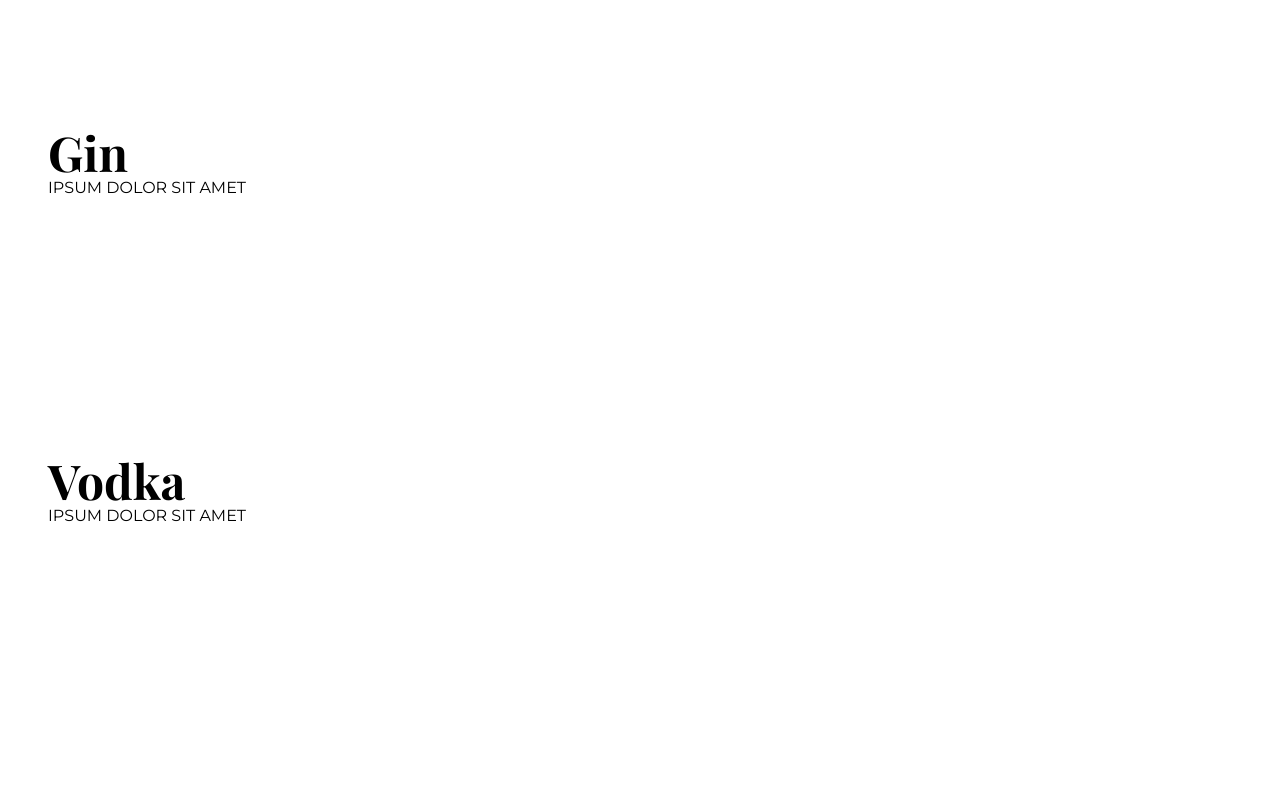
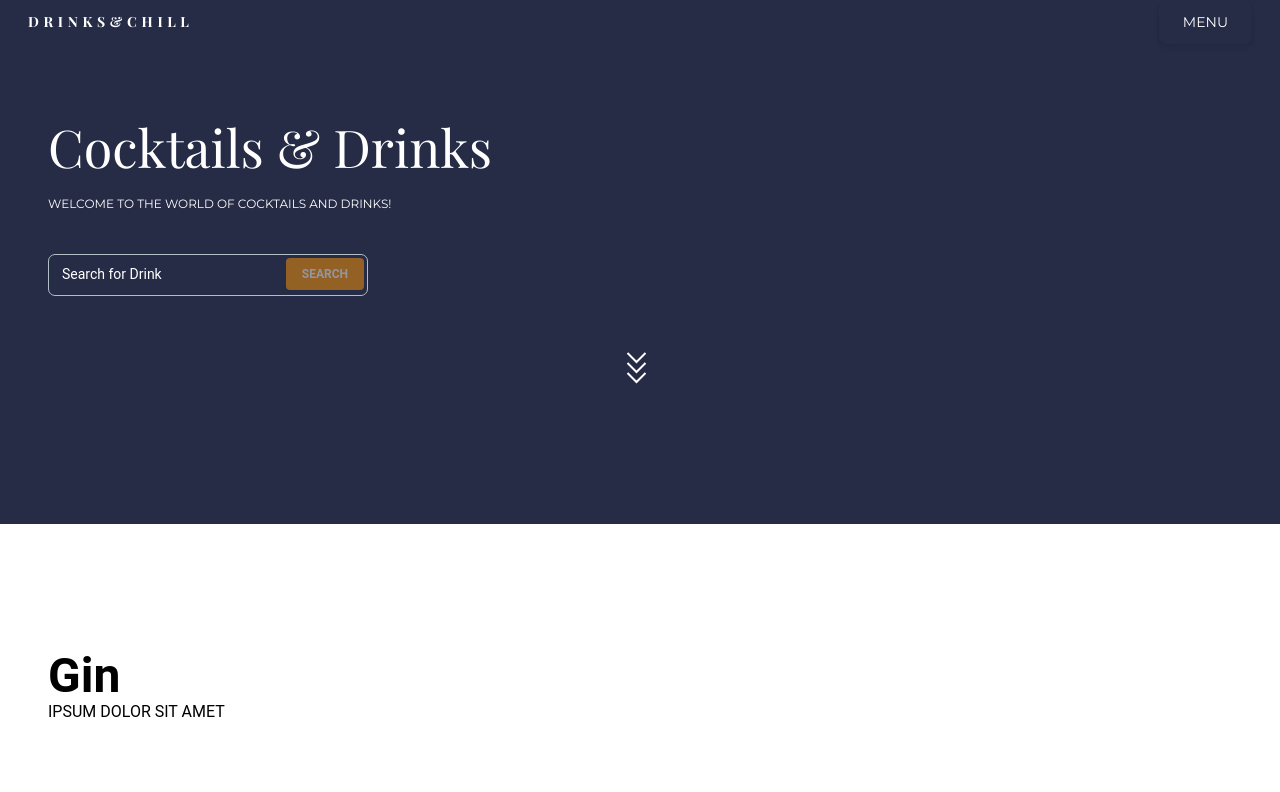
Before and after one commit to mschild91/Barkeeper, a React (Vite) app: page / in a window 1280 px wide. Shown: the top 792 px of the page. Built offline with nearby package versions, Linux system fonts and the light colour scheme.

Commit message:
finished Navbar, Header and Footer

```diff
--- a/src/App.jsx
+++ b/src/App.jsx
@@ -3,10 +3,17 @@ import './App.css'
 
 import Home from './components/pages/Home'
 import Cocktails from './components/pages/Cocktails'
+import Navbar from './components/pages/Navbar'
+import Header from './components/pages/Header'
+import Footer from './components/pages/Footer'
+import ScrollToTop from './components/pages/ScrollToTop'
 
 function App() {
   return (
     <>
+      <ScrollToTop />
+      <Navbar />
+      <Header />
       <Routes>
         <Route
           path="/"
@@ -17,6 +24,7 @@ function App() {
           element={<Cocktails />}
         />
       </Routes>
+      <Footer />
     </>
   )
 }
--- /dev/null
+++ b/src/components/pages/Footer.jsx
@@ -0,0 +1,18 @@
+import React from 'react'
+
+const Footer = () => {
+  return (
+    <footer className="h-120 bg-project-blue text-project-white">
+      <h1 className="font-playfair text-project-white pt-28 pb-12 pl-12 font-bold text-2xl">
+        Enjoyment has many facets...
+      </h1>
+      <p className="font-montserrat pl-12 pr-14">
+        ...but without the right measure, it's not possible! Cocktails can be enjoyed with all senses. Cocktail
+        enjoyment includes not only the taste, but also the appearance, the color, and the various aromas that, when
+        combined, evoke entirely new associations and subconsciously influence the taste.
+      </p>
+    </footer>
+  )
+}
+
+export default Footer
--- /dev/null
+++ b/src/components/pages/Header.jsx
@@ -0,0 +1,46 @@
+import React from 'react'
+import arrowSVG from '../../assets/img/arrows.svg'
+import { Input, Button } from '@material-tailwind/react'
+import { useState } from 'react'
+
+const Header = () => {
+  const [drink, setDrink] = useState('')
+  const handleDrinkSearch = ({ target }) => setDrink(target.value)
+
+  return (
+    <header className="bg-project-blue text-project-white h-120 pt-16 pb-14 pl-12 pr-14">
+      <div>
+        <h1 className="font-playfair text-heading font-normal pb-2">Cocktails & Drinks</h1>
+        <p className="font-montserrat text-xs leading-5 pb-10">WELCOME TO THE WORLD OF COCKTAILS AND DRINKS!</p>
+      </div>
+      <div className="relative flex w-80">
+        <Input
+          type="drinksearch"
+          label="Search for Drink"
+          value={drink}
+          onChange={handleDrinkSearch}
+          className="pr-20"
+          color="white"
+          containerProps={{
+            className: 'min-w-0',
+          }}
+        />
+        <Button
+          size="sm"
+          color={'orange'}
+          disabled={!drink}
+          className="!absolute right-1 top-1 rounded">
+          Search
+        </Button>
+      </div>
+      <div className="flex justify-center pt-14">
+        <img
+          src={arrowSVG}
+          alt="Arrows pointing down"
+        />
+      </div>
+    </header>
+  )
+}
+
+export default Header
--- a/src/components/pages/Navbar.jsx
+++ b/src/components/pages/Navbar.jsx
@@ -1,10 +1,30 @@
 import React from 'react'
+import { Menu, MenuHandler, MenuList, MenuItem, Button } from '@material-tailwind/react'
+import { Link } from 'react-router-dom'
 
 const Navbar = () => {
   return (
-    <div>
-      <h1>hi</h1>
-    </div>
+    <nav className="bg-project-blue h-14 flex justify-between items-center px-7 sticky top-0">
+      <div>
+        <h1 className="font-playfair text-project-white text-sm font-bold tracking-wider leading-5">
+          D R I N K S & C H I L L
+        </h1>
+      </div>
+      <div>
+        <Menu>
+          <MenuHandler>
+            <Button className="bg-project-blue text-project-white font-montserrat text-sm font-normal">Menu</Button>
+          </MenuHandler>
+          <MenuList className="bg-project-blue text-project-white font-montserrat">
+            <Link to={'/'}>
+              <MenuItem>Home</MenuItem>
+            </Link>
+            <MenuItem>Random Drink</MenuItem>
+            <MenuItem>Create Own Drink</MenuItem>
+          </MenuList>
+        </Menu>
+      </div>
+    </nav>
   )
 }
 
--- /dev/null
+++ b/src/components/pages/ScrollToTop.jsx
@@ -0,0 +1,12 @@
+import { useEffect } from 'react'
+import { useLocation } from 'react-router-dom'
+
+export default function ScrollToTop() {
+  const { pathname } = useLocation()
+
+  useEffect(() => {
+    window.scrollTo(0, 0)
+  }, [pathname])
+
+  return null
+}
--- a/tailwind.config.js
+++ b/tailwind.config.js
@@ -5,15 +5,22 @@ const withMT = require('@material-tailwind/react/utils/withMT')
 export default withMT({
   content: ['./index.html', './src/**/*.{js,ts,jsx,tsx}'],
   theme: {
-    extend: {},
+    extend: {
+      fontSize: {
+        heading: ['52px'],
+      },
+    },
     fontFamily: {
-      Montserrat: ['Montserrat', 'sans-serif'],
-      Playfair: ['Playfair_Display', 'sans-serif'],
+      montserrat: ['Montserrat'],
+      playfair: ['Playfair_Display'],
     },
     colors: {
       'project-blue': '#262B46',
       'project-white': '#FFFFFF',
     },
+    height: {
+      120: '30rem',
+    },
   },
   plugins: [],
 })
```
Lines whose indentation alone changed are shown as unchanged.
